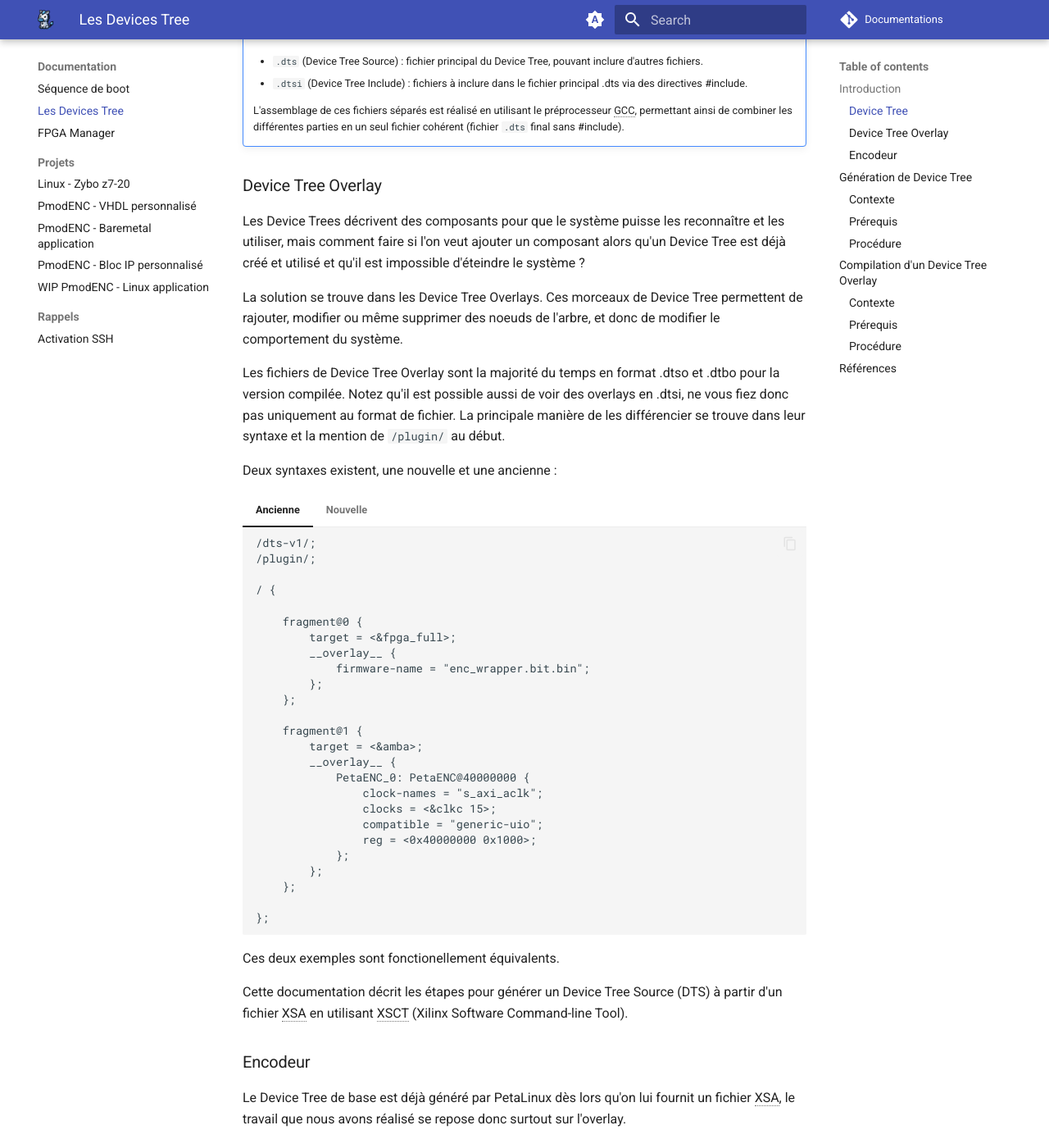
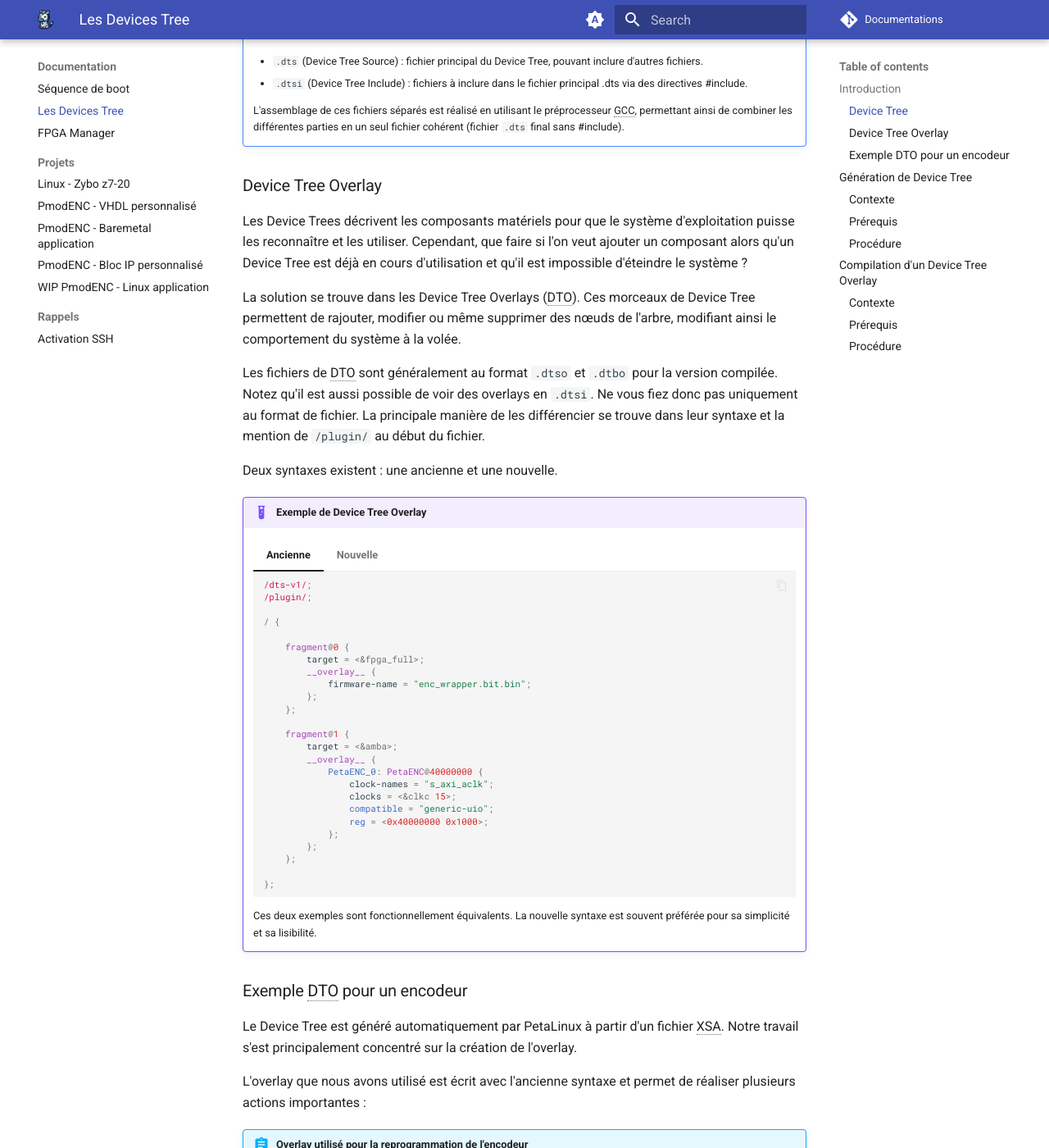
Before and after one commit to TER-Zybo/Documentations, an MkDocs documentation site: the page built from docs/docs/device_tree.md, in a window 1280 px wide and 1400 px high, scrolled down 1277 px. Shown: the whole window at 82% size. Built offline with MkDocs 1.6.1 and Material for MkDocs 9.7.7, drawn with Linux system fonts in a browser that asks for light colours; comment, search, counter and statistics services are not loaded; some of the changed text lies outside the part shown.

Commit message:
docs: Update device tree documentation

````diff
--- a/docs/docs/device_tree.md
+++ b/docs/docs/device_tree.md
@@ -52,73 +52,72 @@
 
 ### Device Tree Overlay
 
-Les Device Trees décrivent des composants pour que le système puisse les reconnaître et les utiliser, mais comment faire si l'on veut ajouter un composant alors qu'un Device Tree est déjà créé et utilisé et qu'il est impossible d'éteindre le système ?
+Les Device Trees décrivent les composants matériels pour que le système d'exploitation puisse les reconnaître et les utiliser. Cependant, que faire si l'on veut ajouter un composant alors qu'un Device Tree est déjà en cours d'utilisation et qu'il est impossible d'éteindre le système ?
 
-La solution se trouve dans les Device Tree Overlays. Ces morceaux de Device Tree permettent de rajouter, modifier ou même supprimer des noeuds de l'arbre, et donc de modifier le comportement du système.
+La solution se trouve dans les Device Tree Overlays (DTO). Ces morceaux de Device Tree permettent de rajouter, modifier ou même supprimer des nœuds de l'arbre, modifiant ainsi le comportement du système à la volée.
 
-Les fichiers de Device Tree Overlay sont la majorité du temps en format .dtso et .dtbo pour la version compilée. Notez qu'il est possible aussi de voir des overlays en .dtsi, ne vous fiez donc pas uniquement au format de fichier. La principale manière de les différencier se trouve dans leur syntaxe et la mention de `/plugin/` au début.
+Les fichiers de DTO sont généralement au format `.dtso` et `.dtbo` pour la version compilée. Notez qu'il est aussi possible de voir des overlays en `.dtsi`. Ne vous fiez donc pas uniquement au format de fichier. La principale manière de les différencier se trouve dans leur syntaxe et la mention de `/plugin/` au début du fichier.
 
+Deux syntaxes existent : une ancienne et une nouvelle.
 
-Deux syntaxes existent, une nouvelle et une ancienne :
+!!! example "Exemple de Device Tree Overlay"
+    === "Ancienne"
+        ```dts
+        /dts-v1/;
+        /plugin/;
 
-=== "Ancienne"
-    ```
-    /dts-v1/;
-    /plugin/;
+        / {
 
-    / {
+            fragment@0 {
+                target = <&fpga_full>;
+                __overlay__ {
+                    firmware-name = "enc_wrapper.bit.bin";
+                };
+            };
 
-        fragment@0 {
-            target = <&fpga_full>;
-            __overlay__ {
-                firmware-name = "enc_wrapper.bit.bin";
+            fragment@1 {
+                target = <&amba>;
+                __overlay__ {
+                    PetaENC_0: PetaENC@40000000 {
+                        clock-names = "s_axi_aclk";
+                        clocks = <&clkc 15>;
+                        compatible = "generic-uio";
+                        reg = <0x40000000 0x1000>;
+                    };
+                };
+            };
+
+        };
+        ```
+    === "Nouvelle"
+        ```dts
+        /dts-v1/;
+        /plugin/;
+
+        &fpga_full {
+            firmware-name = "enc_wrapper.bit.bin";
+        };
+
+        &amba {
+            PetaENC_0: PetaENC@40000000 {
+                clock-names = "s_axi_aclk";
+                clocks = <&clkc 15>;
+                compatible = "generic-uio";
+                reg = <0x40000000 0x1000>;
             };
         };
+        ```
 
-        fragment@1 {
-            target = <&amba>;
-            __overlay__ {
-                PetaENC_0: PetaENC@40000000 {
-                    clock-names = "s_axi_aclk";
-                    clocks = <&clkc 15>;
-                    compatible = "generic-uio";
-                    reg = <0x40000000 0x1000>;
-                };
-            };
-        };
+    Ces deux exemples sont fonctionnellement équivalents. La nouvelle syntaxe est souvent préférée pour sa simplicité et sa lisibilité.
 
-    };
-    ```
-=== "Nouvelle"
-    ```
-    /dts-v1/;
-    /plugin/;
+### Exemple DTO pour un encodeur
 
-    &fpga_full {
-        firmware-name = "enc_wrapper.bit.bin";
-    };
+Le Device Tree est généré automatiquement par PetaLinux à partir d'un fichier XSA. Notre travail s'est principalement concentré sur la création de l'overlay.
 
-    &amba {
-        PetaENC_0: PetaENC@40000000 {
-            clock-names = "s_axi_aclk";
-            clocks = <&clkc 15>;
-            compatible = "generic-uio";
-            reg = <0x40000000 0x1000>;
-        };
-    };
-    ```
+L'overlay que nous avons utilisé est écrit avec l'ancienne syntaxe et permet de réaliser plusieurs actions importantes :
 
-Ces deux exemples sont fonctionellement équivalents.
-
-Cette documentation décrit les étapes pour générer un Device Tree Source (DTS) à partir d'un fichier XSA en utilisant XSCT (Xilinx Software Command-line Tool).
-
-### Encodeur
-
-Le Device Tree de base est déjà généré par PetaLinux dès lors qu'on lui fournit un fichier XSA, le travail que nous avons réalisé se repose donc surtout sur l'overlay.
-
-L'overlay utilisé est écrit en utilisant l'ancienne syntaxe et permet plusieurs choses :
-!!! note "Overlay utilisé pour la reprog encodeur"
-    ```
+!!! abstract "Overlay utilisé pour la reprogrammation de l'encodeur"
+    ```dts
     /dts-v1/;
     /plugin/;
 
@@ -146,19 +145,36 @@
     };
     ```
 
-Dans le cas des FPGA Zynq, le `fragment@0` de l'overlay modifie la propriété `firmware-name` de la région FPGA/PL, donnant ainsi le nom du bitstream à utiliser pour la reprogrammation.
+Dans le cas des FPGA Zynq, le `fragment@0` de l'overlay modifie la propriété `firmware-name` de la région FPGA/PL, spécifiant ainsi le bitstream à utiliser pour la reprogrammation.
 
-Le `fragment@1` quant à lui rajouter un nouveau composant disponible sur le bus AMBA/AXI à l'adresse mémoire 0x40000000. On retrouve la clock utilisée par le composant et son nom avec `clock-names` et `clocks`, le driver à utiliser pour communiquer avec l'appareil avec la propriété `compatible` et enfin l'adresse mémoire attribuée au composant avec la taille de cette zone avec `reg`.
+Le `fragment@1` ajoute un nouveau composant au bus AMBA/AXI à l'adresse mémoire `0x40000000`. Il spécifie également la clock utilisée par le composant et son nom via `clock-names` et `clocks`, le driver à utiliser pour communiquer avec l'appareil via la propriété `compatible`, et enfin l'adresse mémoire attribuée au composant ainsi que la taille de cette zone via `reg`.
 
-Ces ajouts permettent au kernel d'accéder aux registres de notre bloc IP avec le driver UIO.
+Ces ajouts permettent au kernel d'accéder aux registres de notre bloc IP avec le driver UIO, facilitant ainsi l'interaction avec notre block IP.
+
+??? tip "Explication détaillée"
+    - **fragment@0** :
+        - **target** : Pointe vers la région FPGA/PL.
+        - **__overlay__** :
+            - **firmware-name** : Spécifie le nom du bitstream (`enc_wrapper.bit.bin`) à charger pour la reprogrammation du FPGA.
+
+    - **fragment@1** :
+        - **target** : Pointe vers le bus AMBA/AXI.
+        - **__overlay__** :
+            - **PetaENC_0** : Nom du composant ajouté.
+            - **clock-names** : Nom de la clock utilisée (`s_axi_aclk`).
+            - **clocks** : Référence à la clock configurée (15^ème^ entrée dans `clkc`).
+            - **compatible** : Spécifie le driver (`generic-uio`) à utiliser pour communiquer avec le composant.
+            - **reg** : Spécifie l'adresse mémoire (`0x40000000`) et la taille de la zone mémoire allouée (`0x1000`).
+
+    En suivant cette structure, le kernel peut accéder aux registres de l'IP personnalisé en utilisant le driver UIO.
+
+---
 
 ## Génération de Device Tree
 
 ### Contexte
 
-PetaLinux génère et compile automatiquement le Device Tree à partir du XSA, toutefois il peut être intéressant de le faire soi-même. Voici donc la méthode pour générer le Device Tree.
-
-Pour le compiler, suivez la documentation Xilinx officielle disponible à cette adresse : https://xilinx-wiki.atlassian.net/wiki/spaces/A/pages/18842279/Build+Device+Tree+Blob#BuildDeviceTreeBlob-CompilingDevicetreeSources.
+La génération du Device Tree est généralement prises en charge de manière automatique par des outils tels que PetaLinux, qui s'appuient sur les fichiers XSA pour produire ces éléments. Toutefois, dans certaines situations, il peut être intéressant de générer soi-même le Device Tree.
 
 ### Prérequis
 
@@ -171,7 +187,7 @@
 
     Ouvrez un terminal et lancez XSCT :
 
-    ```bash
+    ```
     xsct
     ```
 
@@ -189,7 +205,7 @@
 3. Specifier le DTG repository
 
 
-    ```bash
+    ```
     git clone https://github.com/Xilinx/device-tree-xlnx
     cd device-tree-xlnx
     git checkout <xilinx_rel_v20XX.X>
@@ -226,23 +242,22 @@
     exit
     ```
 
+En suivant cette procédure, vous serez en mesure de générer . Pour compiler le Device Tree généré, référez-vous à la [documentation Xilinx officielle](https://xilinx-wiki.atlassian.net/wiki/spaces/A/pages/18842279/Build+Device+Tree+Blob#BuildDeviceTreeBlob-CompilingDevicetreeSources).
+
+---
+
 ## Compilation d'un Device Tree Overlay
 
 ### Contexte
 
-Un Device Tree Overlay pour le Zynq ne se génère pas automatiquement, il faut donc l'écrire soi-même. Toutefois, la partie compilation est beaucoup plus simple, les étapes sont ci-dessous.
+Le Device Tree Overlay (DTO) pour le Zynq ne se génère pas automatiquement; il faut donc l'écrire soi-même. Toutefois, la compilation du DTO est relativement simple grâce aux outils appropriés. Voici les étapes détaillées pour compiler un Device Tree Overlay.
 
 ### Prérequis
 
-- Device Tree Compiler, fourni avec Vitis ou disponible depuis ce [repository](https://git.kernel.org/pub/scm/utils/dtc/dtc.git).
+Pour compiler un Device Tree Overlay, vous aurez besoin du Device Tree Compiler (DTC). Ce dernier est fourni avec Vitis ou peut être téléchargé depuis le repository officiel [ici](https://git.kernel.org/pub/scm/utils/dtc/dtc.git).
 
 ### Procédure
 
 ```
 dtc -O dtb -o FICHIER.dtbo -b 0 -@ FICHIER.dtso
 ```
-
----
-## Références
-
-Pour plus de détails, consultez la [documentation Xilinx](https://xilinx-wiki.atlassian.net/wiki/spaces/A/pages/18842279/Build+Device+Tree+Blob).
````
